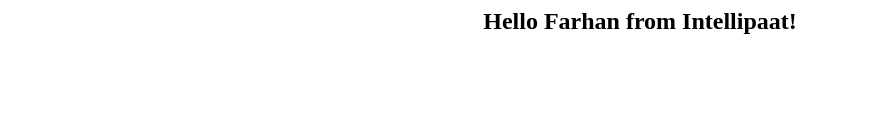
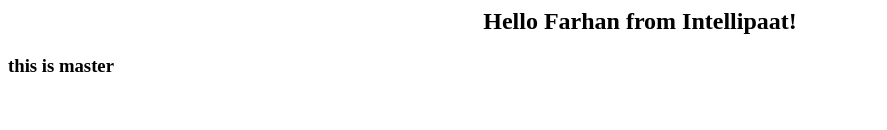
Before and after one commit to Mohamedfarhan64/JenkinsAssignment, a plain HTML site: page index.html in a window 1280 px wide. Shown: the top 130 px of the page, without its empty margins (0-887 px from the left). Drawn offline with Linux system fonts and the light colour scheme.

Commit message:
update in master

```diff
--- a/index.html
+++ b/index.html
@@ -4,5 +4,6 @@
 </head>
 <body style = "background-image:url('images/github3.jpg'); background-size: 100%">
 <h2 ALIGN=CENTER>Hello Farhan from Intellipaat!</h2>
+<h3> this is master </h3>
 </body>
 </html>
```
